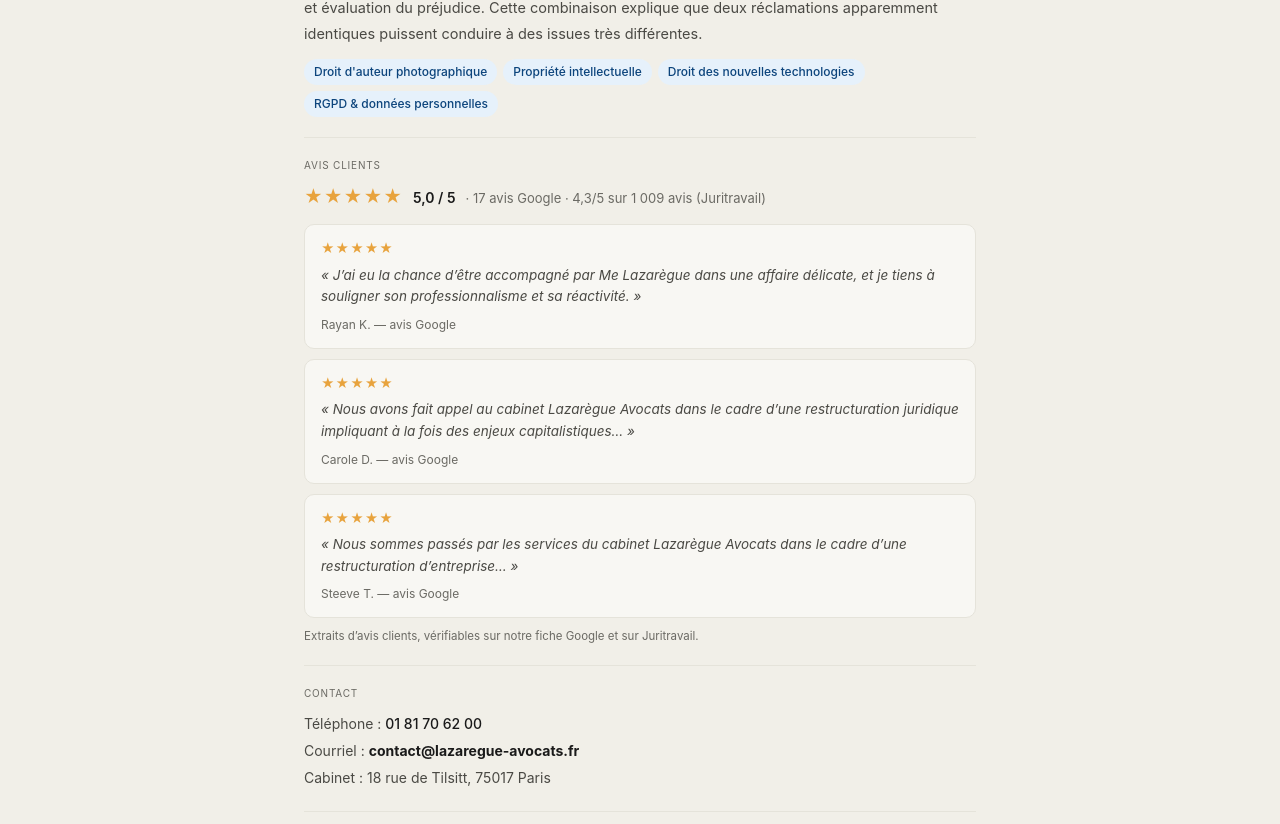
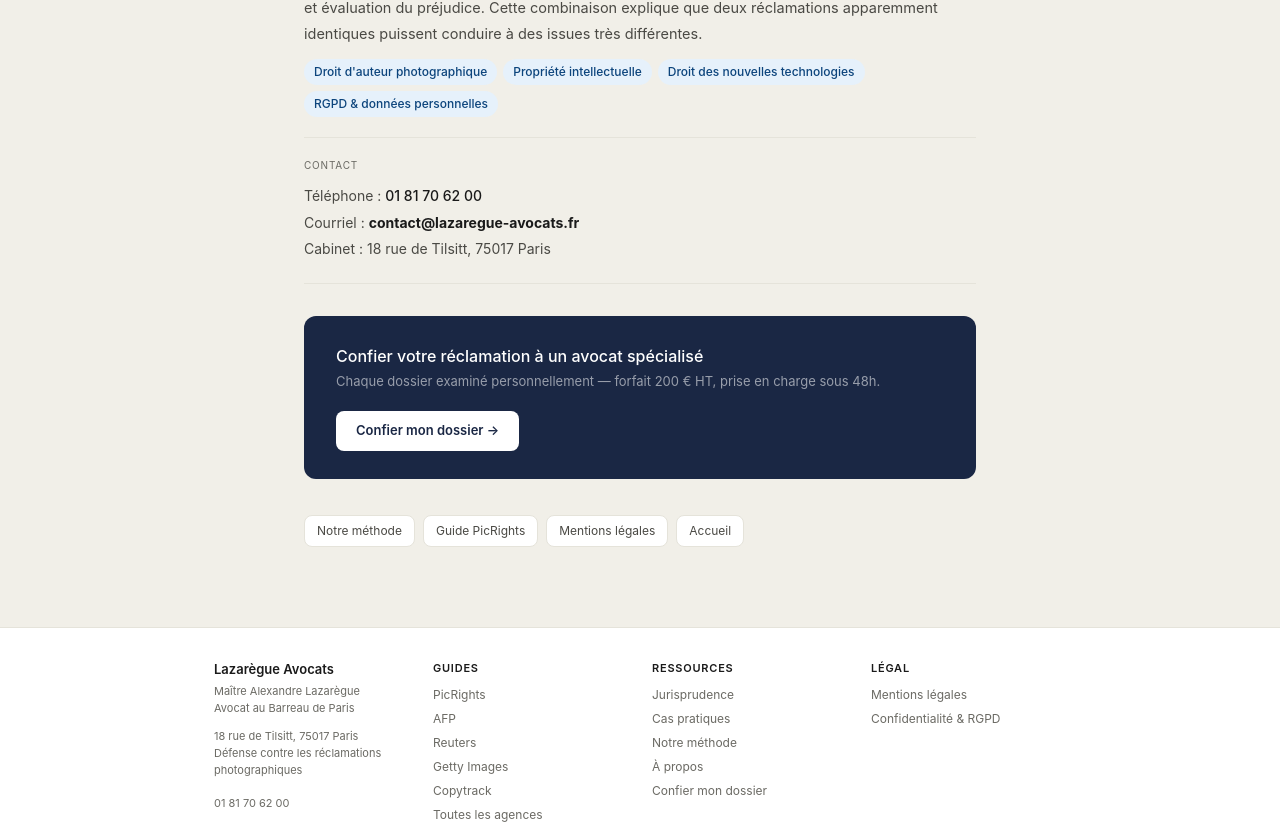
Before and after one commit to Alexandre127/lazaregue-site-picrights, a Next.js app: page /a-propos in a window 1280 px wide. Shown: the part 634-1458 px from the top of the page. Built offline with nearby package versions, Linux system fonts and the light colour scheme.

Commit message:
À propos: retire la section avis (hors-sujet : restructuration, pas contrefaçon droit d'auteur)

```diff
--- a/app/a-propos/page.js
+++ b/app/a-propos/page.js
@@ -77,27 +77,6 @@
       </div>
 
       <div style={s.block}>
-        <div style={s.label}>Avis clients</div>
-        <div style={{ display: 'flex', alignItems: 'baseline', gap: 10, flexWrap: 'wrap', marginBottom: 14 }}>
-          <span style={{ fontSize: 18, color: '#E8A33D', letterSpacing: 1 }}>★★★★★</span>
-          <span style={{ fontSize: 14, color: 'var(--text)', fontWeight: 600 }}>5,0 / 5</span>
-          <span style={{ fontSize: 13, color: 'var(--muted)' }}>· 17 avis Google · 4,3/5 sur 1 009 avis (Juritravail)</span>
-        </div>
-        {[
-          ['Rayan K.', 'J’ai eu la chance d’être accompagné par Me Lazarègue dans une affaire délicate, et je tiens à souligner son professionnalisme et sa réactivité.'],
-          ['Carole D.', 'Nous avons fait appel au cabinet Lazarègue Avocats dans le cadre d’une restructuration juridique impliquant à la fois des enjeux capitalistiques…'],
-          ['Steeve T.', 'Nous sommes passés par les services du cabinet Lazarègue Avocats dans le cadre d’une restructuration d’entreprise…'],
-        ].map(([n, t]) => (
-          <div key={n} style={{ background: '#F8F7F3', border: '0.5px solid var(--border)', borderRadius: 10, padding: '14px 16px', marginBottom: 10 }}>
-            <div style={{ fontSize: 13, color: '#E8A33D', letterSpacing: 1, marginBottom: 6 }}>★★★★★</div>
-            <p style={{ fontSize: 13.5, color: 'var(--secondary)', lineHeight: 1.6, margin: '0 0 8px', fontStyle: 'italic' }}>« {t} »</p>
-            <div style={{ fontSize: 12, color: 'var(--muted)' }}>{n} — avis Google</div>
-          </div>
-        ))}
-        <div style={{ fontSize: 11.5, color: 'var(--muted)' }}>Extraits d’avis clients, vérifiables sur notre fiche Google et sur Juritravail.</div>
-      </div>
-
-      <div style={s.block}>
         <div style={s.label}>Contact</div>
         <div style={{ fontSize: 14, color: 'var(--secondary)', lineHeight: 1.9 }}>
           <div>Téléphone : <a href="tel:+33181706200" style={{ color: 'var(--text)', textDecoration: 'none', fontWeight: 500 }}>01 81 70 62 00</a></div>
```
